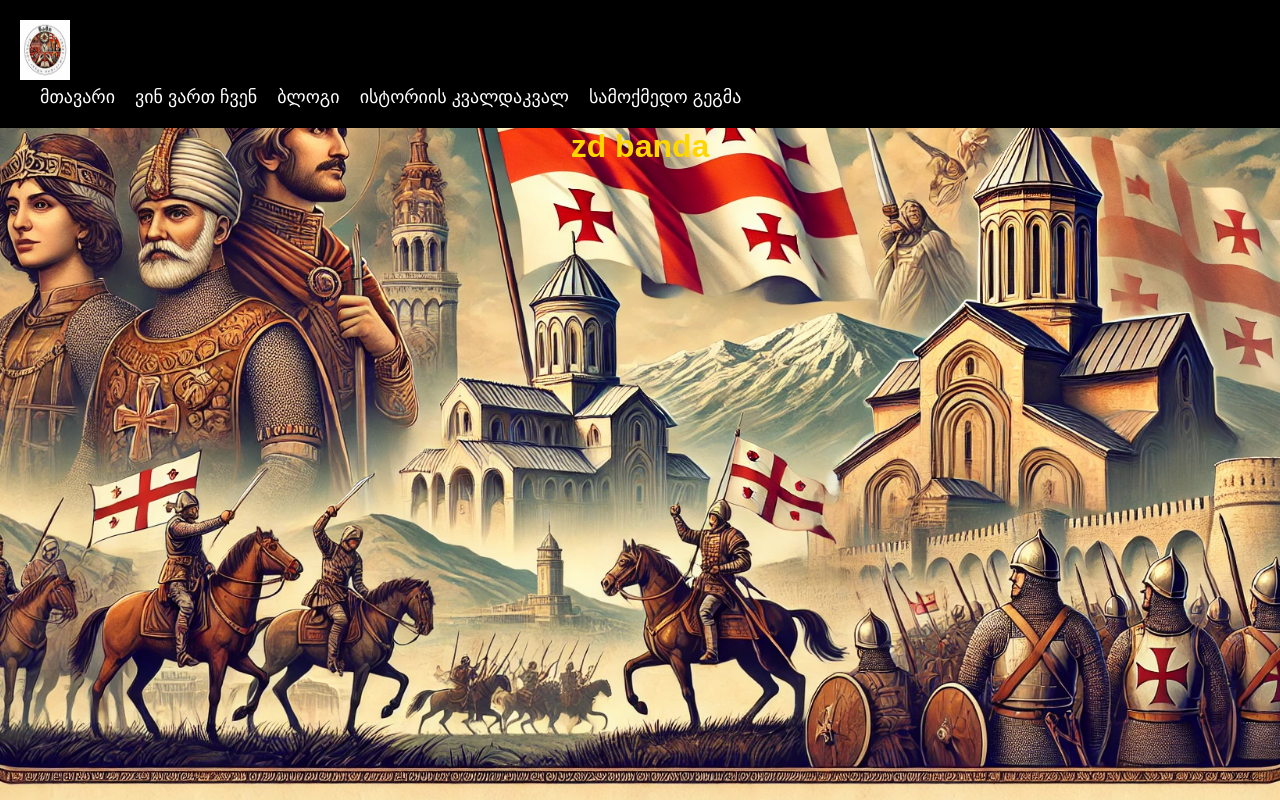
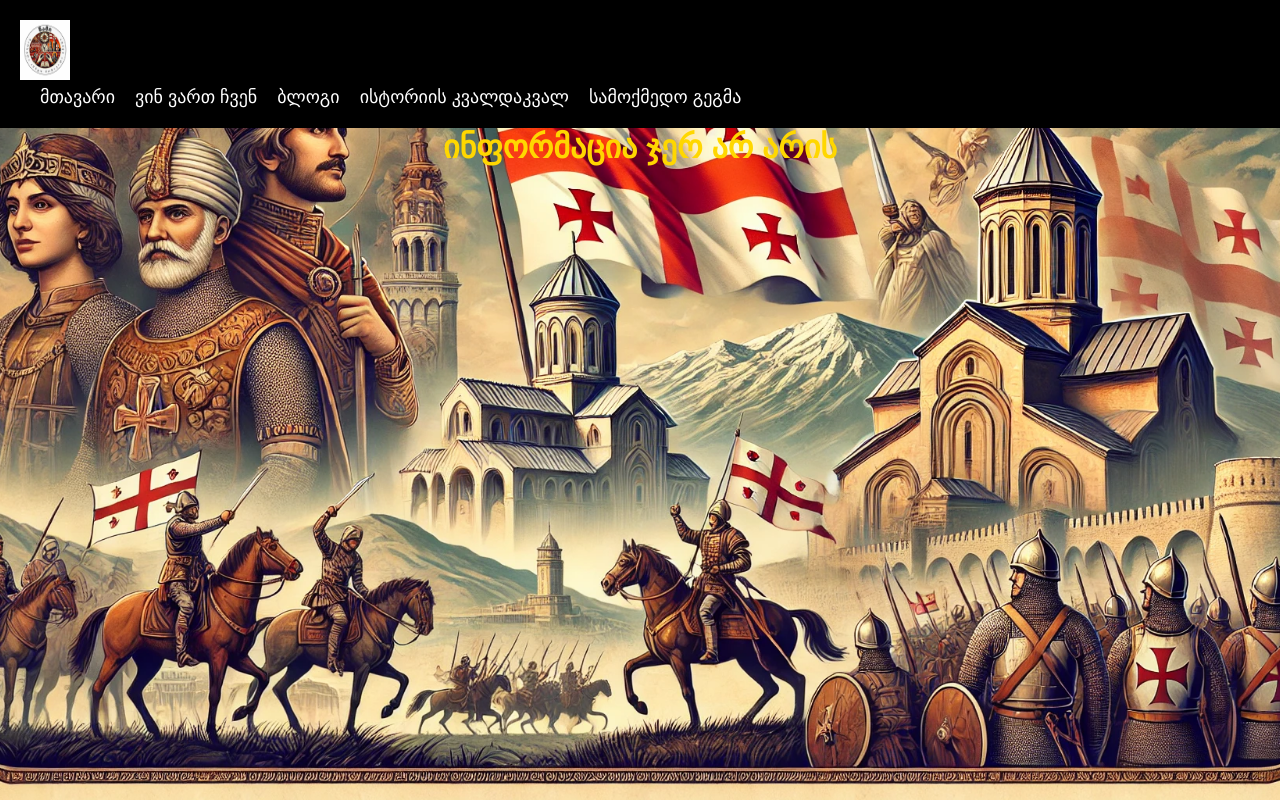
Before and after one commit to Nikolozi11/wami, a plain HTML site: page arqivi/index.html in a window 1280 px wide. Drawn offline with Linux system fonts and the light colour scheme.

Commit message:
second commit

```diff
--- a/arqivi/index.html
+++ b/arqivi/index.html
@@ -39,7 +39,7 @@
         </nav>
     </header>
 
-    <center><h1>zd banda</h1></center>
+    <center><h1>ინფორმაცია ჯერ არ არის</h1></center>
 
 </body>
 </html>
```
